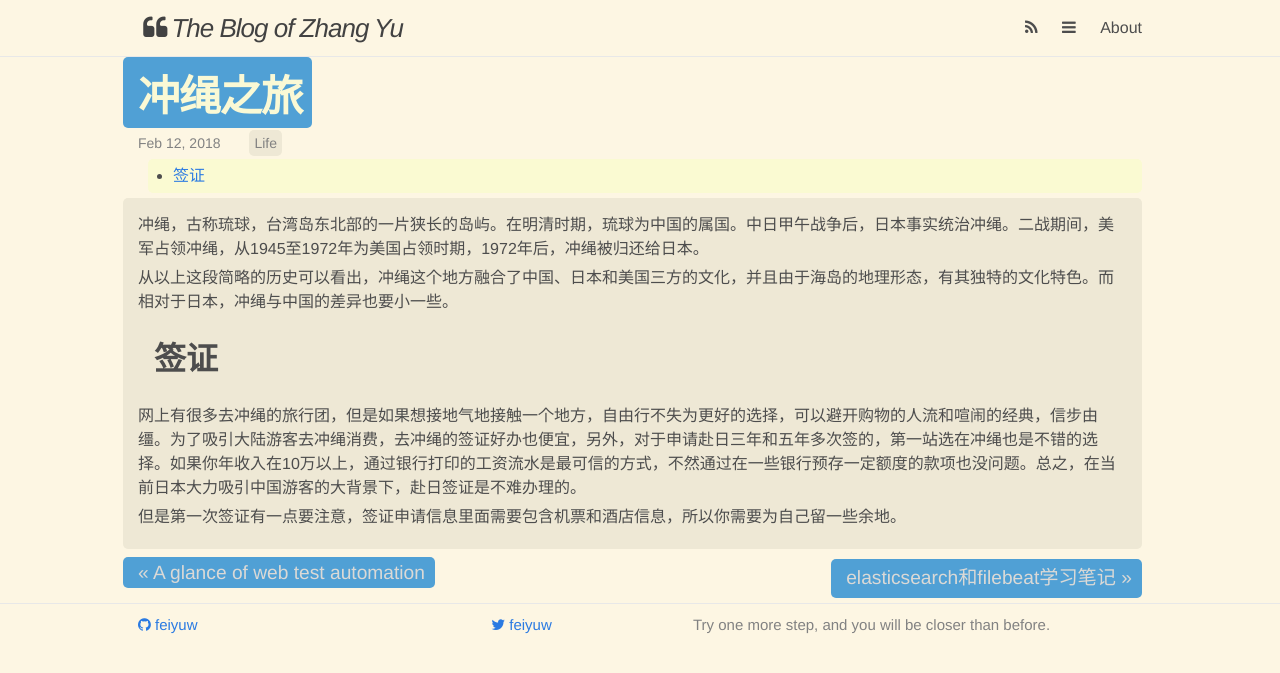
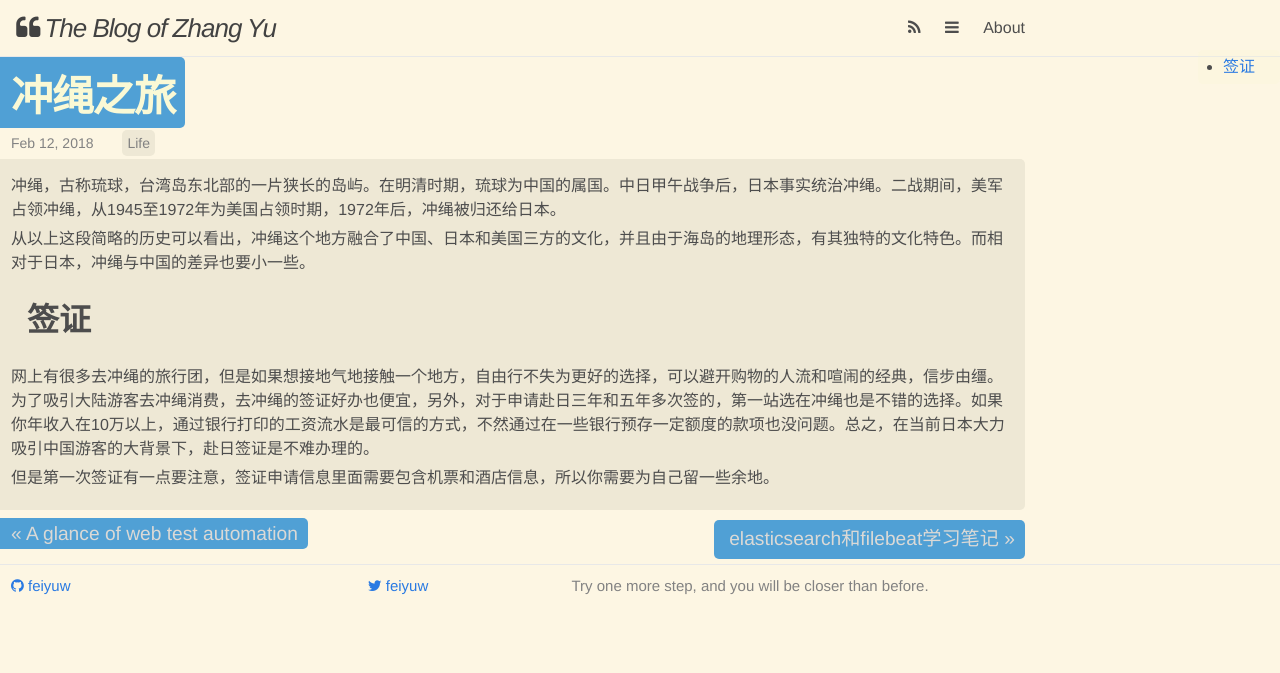
Before and after one commit to feiyuw/feiyuw.github.io, a Jekyll site: the page built from _posts/2018-02-12-travel-to-okinawa.md, in a window 1280 px wide. Shown: the top 673 px of the page. Built offline with Jekyll 4.4.1, drawn with Linux system fonts in a browser that asks for light colours; nearby versions of some CDN libraries; comment, search, counter and statistics services are not loaded.

Commit message:
update css

```diff
--- a/_sass/_base.scss
+++ b/_sass/_base.scss
@@ -169,7 +169,7 @@ pre {
     padding-left: $spacing-unit;
     @extend %clearfix;
 
-    @include media-query($on-laptop) {
+    @media (min-width: $on-laptop) {
         max-width: -webkit-calc(#{$content-width} - (#{$spacing-unit}));
         max-width:         calc(#{$content-width} - (#{$spacing-unit}));
         padding-right: $spacing-unit / 2;
@@ -219,7 +219,7 @@ pre {
     padding: 5px 25px;
     border-radius: 5px;
     background: #fafad2;
-    @include media-query($on-laptop) {
+    @media (min-width: $on-laptop) {
         position: fixed;
         top: 50px;
         right: 0px;
```
